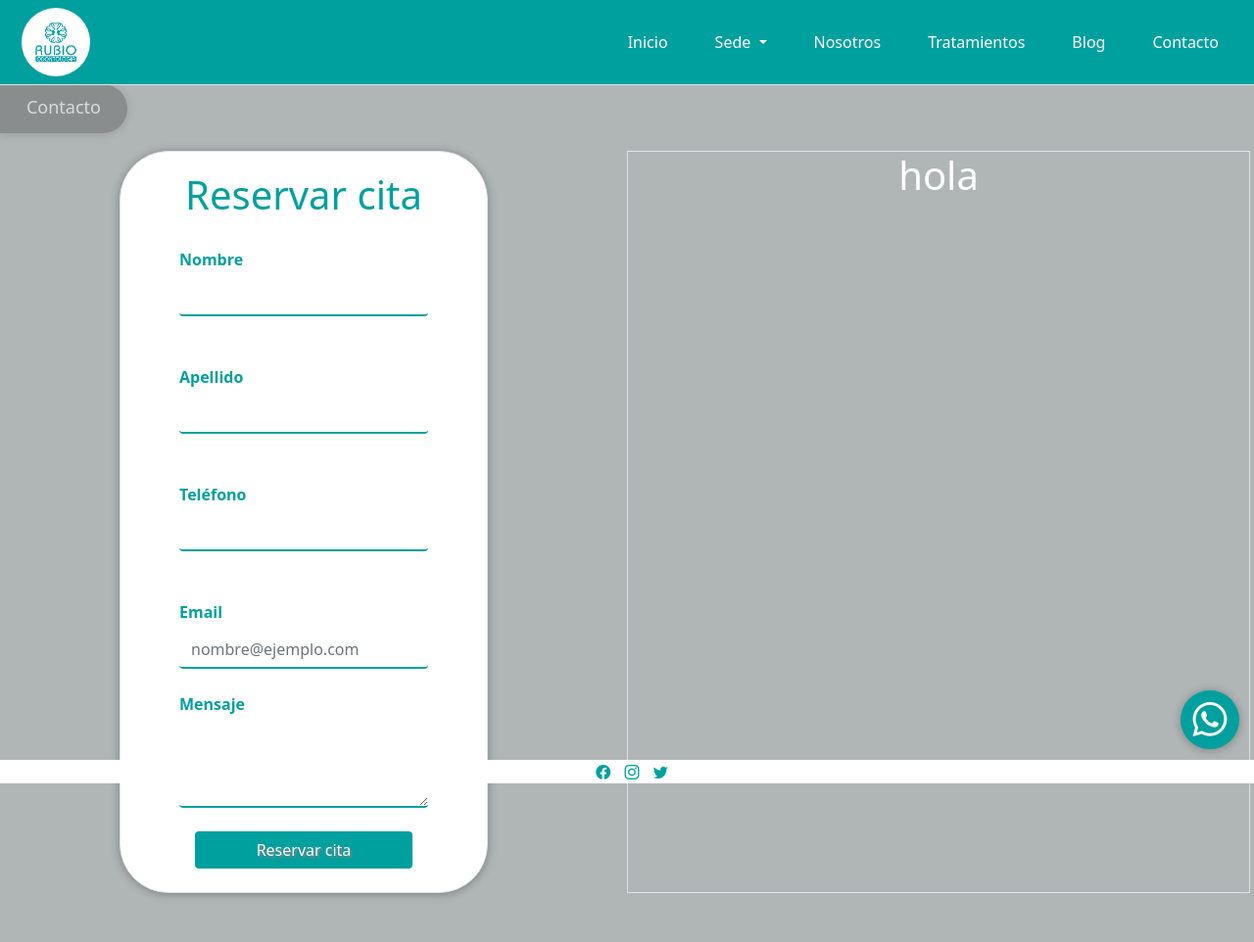
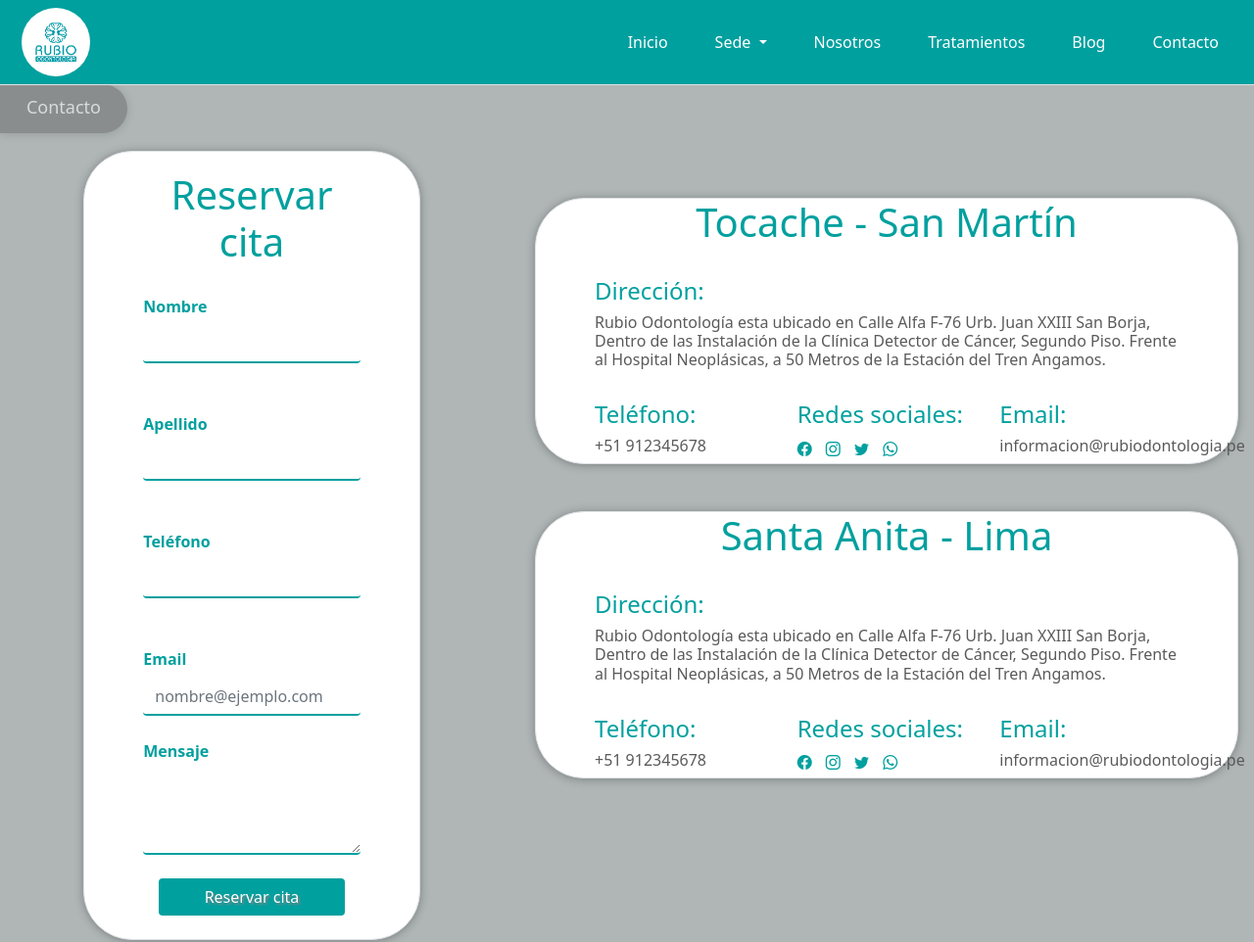
Before and after one commit to Iberson-AndSil/Odontologia, a plain HTML site: page contacto.html in a window 1280 px wide. Shown: the top 962 px of the page at 98% size. Drawn offline with nearby package versions, Linux system fonts and the light colour scheme.

Commit message:
actualizando

```diff
--- a/contacto.html
+++ b/contacto.html
@@ -59,22 +59,22 @@
 
         <!-- ------------------------ícono flotante de whatsapp------------------------ -->
 
-        <div class="row">
+        <!-- <div class="row">
             <a href="https://api.whatsapp.com/send?phone=931458793&text=%C2%A1Hola,%20escr%C3%ADbenos%20y%20separa%20tu%20cita!"
                 class="btn-wsp" target="_blank">
                 <i class="bi bi-whatsapp"></i>
             </a>
-        </div>
+        </div> -->
 
         <!-- ------------------------------------------------------------------------- -->
 
         <div class="row" style="margin-top: 90px;">
 
-            <div class="col-md-6">
+            <div class="col-md-5">
 
                 <div class="container row justify-content-center">
 
-                    <div class="col-sm-8 border text-start formulario" style="background-color: white;">
+                    <div class="col-sm-9 border text-start formulario" style="background-color: white;">
 
                         <h1 class="text-center formatoLabel" style="margin-top: 20px;">
                             Reservar cita
@@ -123,7 +123,7 @@
                                     </strong>
                                 </label>
                                 <input type="email" name="Email" class="form-control formatoInput "
-                                    placeholder="nombre@ejemplo.com" required/>
+                                    placeholder="nombre@ejemplo.com" required />
 
                             </div>
                             <div class="mb-4">
@@ -149,13 +149,111 @@
 
             </div>
 
-            <div class="col-md-6 border">
-                <h1>hola</h1>
+            <div class="col-md-7">
+
+                <div class="container border formulario formatoLabel mt-5" style="background-color: white;">
+
+                    <h1>Tocache - San Martín</h1>
+                    <br>
+                    <h4 class="text-start mb-2">Dirección:</h4>
+                    <h6 class="text-start colortexto">Rubio Odontología esta ubicado en Calle Alfa F-76 Urb. Juan XXIII
+                        San Borja, Dentro de las Instalación
+                        de la Clínica Detector de Cáncer, Segundo Piso. Frente al Hospital Neoplásicas, a 50 Metros de
+                        la Estación del
+                        Tren Angamos.
+                    </h6>
+                    <br>
+
+                    <div class="row">
+
+                        <div class="col-md-4 col-6">
+
+                            <h4 class="text-start mb-2">Teléfono:</h4>
+                            <h6 class="text-start colortexto">+51 912345678</h6>
+
+                        </div>
+
+                        <div class="col-md-4 col-6">
+
+                            <h4 class="text-start mb-2">Redes sociales:</h4>
+
+                            <div class="text-start row-12 iconos ">
+
+                                <a href="https://www.facebook.com/RubioOdontologiaTocache"><i class="bi bi-facebook"></i></a>
+                                <a href="#"><i class="bi bi-instagram icn"></i></a>
+                                <a href="#"><i class="bi bi-twitter icn"></i></a>
+                                <a href="#"><i class="bi bi-whatsapp icn"></i></a>
+
+                            </div>
+                        </div>
+
+                        <div class="col-md-4">
+
+                            <h4 class="text-start mb-2">Email:</h4>
+
+                            <h6 class="text-start colortexto">informacion@rubiodontologia.pe</h6>
+
+                            </div>
+                        </div>
+
+                    </div>
+
+                    <div class="container border formulario formatoLabel mt-5" style="background-color: white;">
+
+                        <h1>Santa Anita - Lima</h1>
+                        <br>
+                        <h4 class="text-start mb-2">Dirección:</h4>
+                        <h6 class="text-start colortexto">Rubio Odontología esta ubicado en Calle Alfa F-76 Urb. Juan XXIII
+                            San Borja, Dentro de las Instalación
+                            de la Clínica Detector de Cáncer, Segundo Piso. Frente al Hospital Neoplásicas, a 50 Metros de
+                            la Estación del
+                            Tren Angamos.
+                        </h6>
+                        <br>
+
+                        <div class="row">
+
+                            <div class="col-md-4 col-6">
+
+                                <h4 class="text-start mb-2">Teléfono:</h4>
+                                <h6 class="text-start colortexto">+51 912345678</h6>
+
+                            </div>
+
+                            <div class="col-md-4 col-6">
+
+                                <h4 class="text-start mb-2">Redes sociales:</h4>
+
+                                <div class="text-start row-12 iconos ">
+
+                                    <a href="https://www.facebook.com/RubioOdontologiaTocache"><i class="bi bi-facebook"></i></a>
+                                    <a href="#"><i class="bi bi-instagram icn"></i></a>
+                                    <a href="#"><i class="bi bi-twitter icn"></i></a>
+                                    <a href="#"><i class="bi bi-whatsapp icn"></i></a>
+
+                                </div>
+                            </div>
+
+                            <div class="col-md-4">
+
+                                <h4 class="text-start mb-2">Email:</h4>
+
+                                <h6 class="text-start colortexto">informacion@rubiodontologia.pe</h6>
+
+                                </div>
+                            </div>
+
+                        </div>
+
+                    </div>
+
+                </div>
+
             </div>
 
         </div>
 
-        <footer class="mt-auto text-white-50 fixed-bottom">
+        <!-- <footer class="mt-auto text-white-50 fixed-bottom">
 
             <div class="row-12 iconos ">
 
@@ -164,7 +262,7 @@
                 <a href="#"><i class="bi bi-twitter icn"></i></a>
 
             </div>
-        </footer>
+        </footer> -->
     </div>
 
     <script src="/js/bootstrap.bundle.min.js"></script>
```
